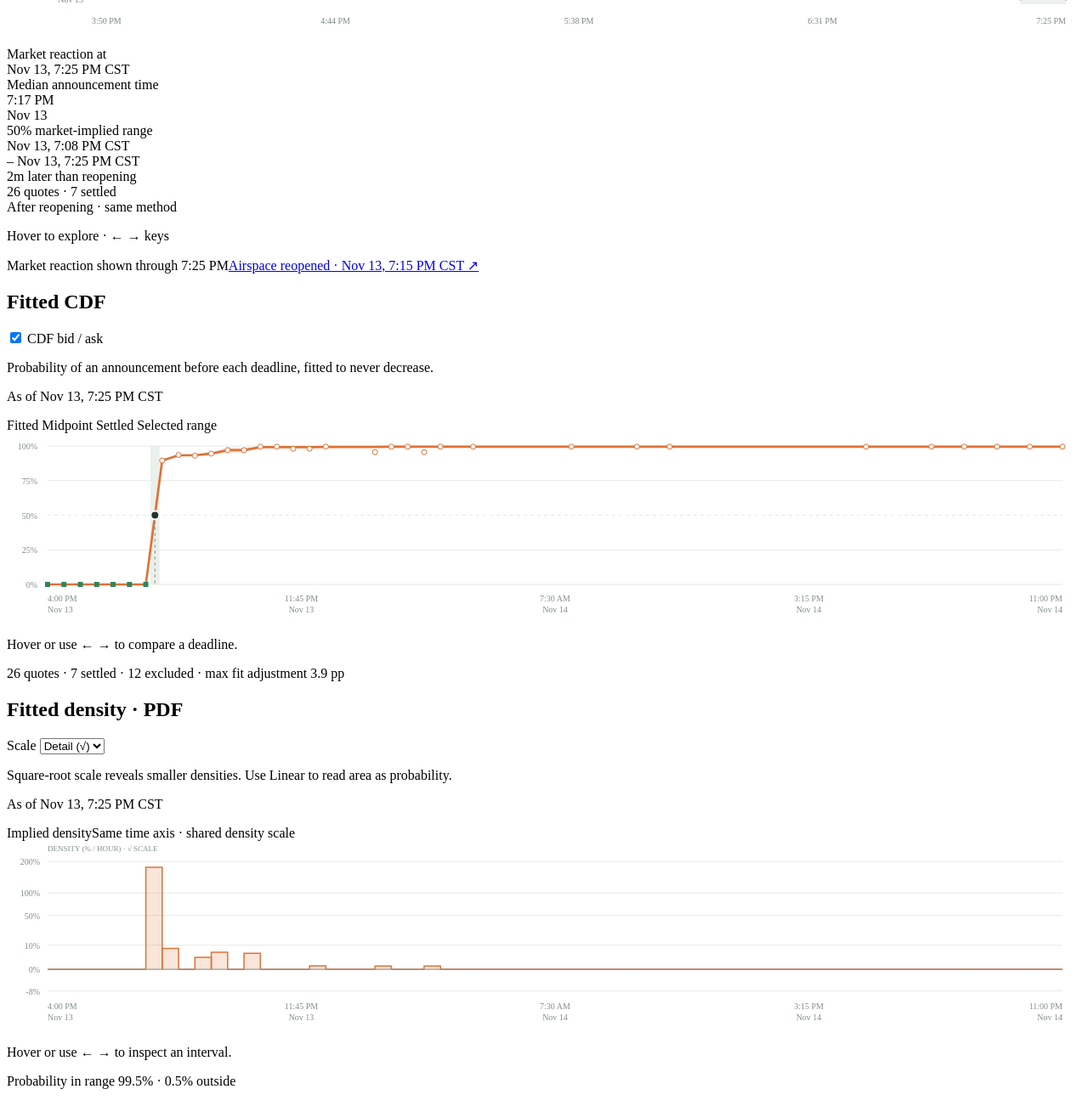
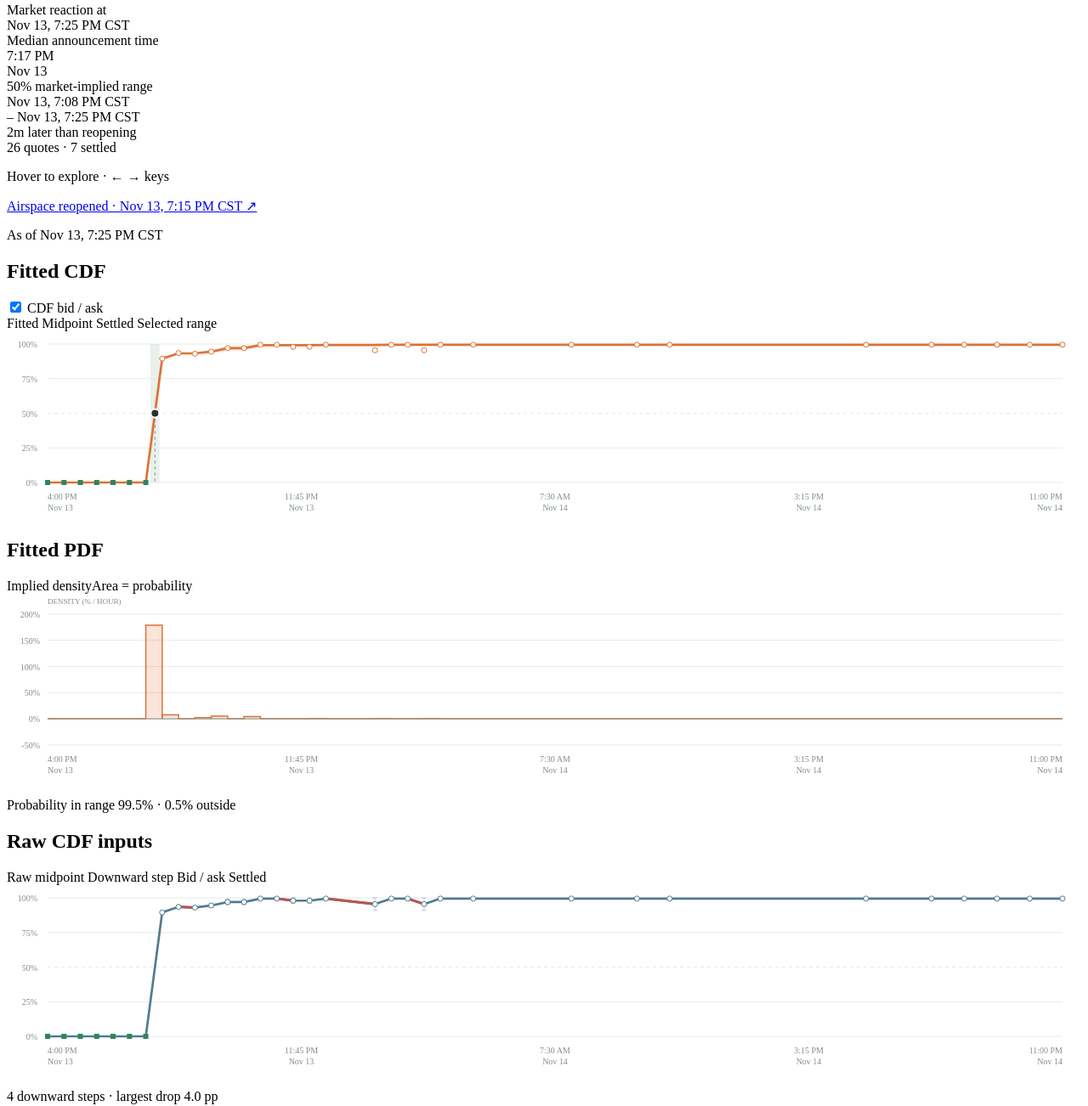
Before and after one commit to anish-krishnan/faa-ground-stop-prediction, a website with bundled scripts: page src/ui.html in a window 1280 px wide. Shown: the part 648-1950 px from the top of the page at 85% size. Built offline with nearby package versions, Linux system fonts and the light colour scheme; files whose address does not match are found by name.

Commit message:
Simplify dashboard copy and keep linear density scales

```diff
--- a/src/chart.mjs
+++ b/src/chart.mjs
@@ -70,7 +70,7 @@ export function drawChart(model, low, high, formatDate, formatTime, raw = false)
   }
   svg.push('</svg>');
   container.innerHTML = svg.join('');
-  detail.textContent = 'Hover or use ← → to compare a deadline.';
+  detail.textContent = '';
   let selected = -1;
   function inspect(index) {
     selected = index;
@@ -101,7 +101,6 @@ export function drawChart(model, low, high, formatDate, formatTime, raw = false)
 }
 
 export function drawDensity(model, formatDate, formatTime, raw = false) {
-  const compressed = $('densityScale').value === 'sqrt';
   const container = $(raw ? 'rawDensity' : 'density');
   const detail = $(raw ? 'rawDensityHover' : 'densityHover');
   const quality = $(raw ? 'rawDensityQuality' : 'densityQuality');
@@ -123,30 +122,13 @@ export function drawDensity(model, formatDate, formatTime, raw = false) {
   const min = Math.min(0, ...values.filter(v=>Math.abs(v)>1e-12)), max = Math.max(.01, ...values);
   const target = (max-min)/4, magnitude = 10**Math.floor(Math.log10(target));
   const step = [1,2,5,10].find(n => n*magnitude >= target)*magnitude;
-  const lower = compressed ? min*1.12 : Math.floor(min/step)*step;
-  const upper = compressed ? max*1.12 : Math.ceil(max/step)*step;
-  // A signed square root retains zero and negative raw slopes. Labels and
-  // tooltips stay in the original units; no density values are altered.
-  const transform = value => compressed ? Math.sign(value)*Math.sqrt(Math.abs(value)) : value;
-  const y = value => top+(transform(upper)-transform(value))/(transform(upper)-transform(lower))*(height-top-bottom);
+  const lower = Math.floor(min/step)*step, upper = Math.ceil(max/step)*step;
+  const y = value => top+(upper-value)/(upper-lower)*(height-top-bottom);
   const color = raw ? '#527b91' : '#df7136';
   const rate = n => `${(n*100).toFixed(1)}% / h`;
   const svg = [`<svg viewBox="0 0 ${width} ${height}" role="img" aria-label="${raw ? 'Raw CDF derivative; negative regions are invalid probability density' : 'Market-implied probability density per hour, derived from the fitted CDF'}">`,
-    `<text x="${left}" y="12" fill="#819088" font-size="9">DENSITY (% / HOUR) · ${compressed ? '√ SCALE' : 'LINEAR'}</text>`];
-  let yTicks;
-  if (compressed) {
-    yTicks = [0];
-    const candidates = [-4,-3,-2,-1,0,1,2].flatMap(exponent=>[1,2,5].map(n=>n*10**exponent));
-    for (const sign of [-1,1]) {
-      let previous = y(0);
-      for (const magnitude of candidates) {
-        const value = sign*magnitude;
-        if (value<lower || value>upper || Math.abs(y(value)-previous)<24) continue;
-        yTicks.push(value); previous = y(value);
-      }
-    }
-    if (min < -1e-12 && !yTicks.some(v=>v<0) && y(min)-y(0)>16) yTicks.push(min);
-  } else yTicks = Array.from({length:Math.round((upper-lower)/step)+1},(_,i)=>lower+i*step);
+    `<text x="${left}" y="12" fill="#819088" font-size="9">DENSITY (% / HOUR)</text>`];
+  const yTicks = Array.from({length:Math.round((upper-lower)/step)+1},(_,i)=>lower+i*step);
   for (const value of yTicks) {
     svg.push(`<line x1="${left}" x2="${width-right}" y1="${y(value)}" y2="${y(value)}" stroke="#e5eae5"/>`);
     svg.push(`<text x="${left-9}" y="${y(value)+4}" text-anchor="end" fill="#819088" font-size="10">${Number((value*100).toFixed(2))}%</text>`);
@@ -169,8 +151,8 @@ export function drawDensity(model, formatDate, formatTime, raw = false) {
   svg.push('</svg>'); container.innerHTML = svg.join('');
   const mass = intervals.reduce((sum,p)=>sum+p.mass,0);
   const negatives = intervals.filter(p=>p.perHour < -1e-12).length;
-  quality.textContent = raw ? `${negatives} negative ${negatives===1?'interval':'intervals'} · net CDF change ${(mass*100).toFixed(1)} pp` : `Probability in range ${percent(mass)} · ${percent(1-mass)} outside`;
-  detail.textContent = 'Hover or use ← → to inspect an interval.';
+  quality.textContent = raw ? `${negatives} negative ${negatives===1?'interval':'intervals'}` : `Probability in range ${percent(mass)} · ${percent(1-mass)} outside`;
+  detail.textContent = '';
   let selected = -1;
   function inspect(index) {
     selected = index;
--- a/src/client.js
+++ b/src/client.js
@@ -141,10 +141,10 @@ function renderUnavailable(model) {
 
 function renderArchiveHero() {
   if (!archive) return;
-  $('etaKicker').textContent = 'Nationwide ground stop';
+  $('etaKicker').textContent = '';
   $('median').textContent = 'Announced';
   $('median').classList.add('word');
-  $('medianDate').textContent = 'Qualifying outcome confirmed by Kalshi';
+  $('medianDate').textContent = '';
   $('countdown').textContent = '';
   $('rangeLabel').textContent = 'Announcement window';
   $('range').textContent = `${date(archive.settlement.earliest)} – before ${date(archive.settlement.latest)}`;
@@ -153,19 +153,15 @@ function renderArchiveHero() {
 
 function render(redrawHistory = true) {
   if (!state.snapshot) return;
-  $('densityCaption').textContent = $('densityScale').value === 'sqrt'
-    ? 'Square-root scale reveals smaller densities. Use Linear to read area as probability.'
-    : 'Area over an interval is its probability. Taller sections concentrate more probability per hour.';
   const model = archive ? history[selected].model : analyze(state.snapshot);
   state.model = model;
   if (archive) {
     $('historySection').hidden = false;
-    $('heroTitle').textContent = 'FAA ground stop · resolved';
+    $('heroTitle').textContent = 'FAA ground stop';
     $('brandMode').textContent = ' / ARCHIVE';
     $('referenceLink').textContent = `Airspace reopened · ${date(archive.reference.at)} ↗`;
     $('referenceLink').href = archive.reference.url;
     $('historyRangeLegend').textContent = `${Number($('coverage').value)*100}% range`;
-    $('historyBoundary').textContent = `Market reaction shown through ${format(archive.frames.at(-1).at)}`;
     if (redrawHistory) drawHistory($('historyChart'), $('historyDetails'), history, archive, selected, Number($('coverage').value), format, index => selectHistory(index, false));
   }
   const notices = [];
@@ -177,7 +173,7 @@ function render(redrawHistory = true) {
   $('notice').hidden = !notices.length;
   $('notice').textContent = notices.join(' ');
   renderRows(model);
-  for (const id of ['cdfSnapshot', 'rawSnapshot', 'densitySnapshot', 'rawDensitySnapshot']) $(id).textContent = `As of ${date(Date.parse(state.snapshot.fetchedAt))}`;
+  $('distributionSnapshot').textContent = `As of ${date(Date.parse(state.snapshot.fetchedAt))}`;
   if ((model.settled && !archive) || model.error) {
     renderUnavailable(model);
     renderArchiveHero();
@@ -223,7 +219,7 @@ dialog.addEventListener('click', event => {
   const box = dialog.getBoundingClientRect();
   if (event.target === dialog && (event.clientX < box.left || event.clientX > box.right || event.clientY < box.top || event.clientY > box.bottom)) dialog.close();
 });
-for (const id of ['timezone', 'coverage', 'tailHours', 'band', 'densityScale']) $(id).addEventListener('change', render);
+for (const id of ['timezone', 'coverage', 'tailHours', 'band']) $(id).addEventListener('change', render);
 function selectHistory(index, redrawHistory = true) {
   selected = index;
   state.snapshot = snapshotAt(archive, archive.frames[index]);
--- a/src/history-chart.mjs
+++ b/src/history-chart.mjs
@@ -83,7 +83,7 @@ export function drawHistory(container, details, history, archive, selected, cove
     if (p.median) { marker.setAttribute('cx', x(p.at)); marker.setAttribute('cy', y(p.median.time)); }
     details.innerHTML = `<div class="tooltip-label">${history[index].reaction ? 'Market reaction at' : 'Forecast at'}</div><div class="tooltip-time">${escape(date(p.at))}</div>` +
       (model.error ? '<p class="tooltip-empty">Not enough quotes at this minute.</p>' :
-        `<div class="tooltip-label">Median announcement time</div><div class="tooltip-eta">${escape((p.median.edge === 'after' ? 'After ' : p.median.edge === 'before' ? 'Before ' : '') + format(p.median.time))}</div><div class="tooltip-date">${escape(format(p.median.time, {month:'short',day:'numeric',hour:undefined,minute:undefined}))}</div><div class="tooltip-label">${Math.round(coverage*100)}% market-implied range</div><div class="tooltip-range">${escape(label(p.low))}<br>– ${escape(label(p.high))}</div><div class="tooltip-comparison">${escape(comparison(p.median))}</div><div class="tooltip-count">${model.quoteCount} quotes · ${model.settlementCount} settled${p.reaction ? '<br>After reopening · same method' : ''}</div>`);
+        `<div class="tooltip-label">Median announcement time</div><div class="tooltip-eta">${escape((p.median.edge === 'after' ? 'After ' : p.median.edge === 'before' ? 'Before ' : '') + format(p.median.time))}</div><div class="tooltip-date">${escape(format(p.median.time, {month:'short',day:'numeric',hour:undefined,minute:undefined}))}</div><div class="tooltip-label">${Math.round(coverage*100)}% market-implied range</div><div class="tooltip-range">${escape(label(p.low))}<br>– ${escape(label(p.high))}</div><div class="tooltip-comparison">${escape(comparison(p.median))}</div><div class="tooltip-count">${model.quoteCount} quotes · ${model.settlementCount} settled</div>`);
     if (notify) select(index);
   }
   show(selected, false);
--- a/src/ui.html
+++ b/src/ui.html
@@ -14,57 +14,48 @@
   <div class="control"><label for="coverage">Range</label><select id="coverage"><option value=".5" selected>50%</option><option value=".8">80%</option><option value=".9">90%</option></select></div>
 </section>
 <section id="historySection" class="history-card" aria-labelledby="historyTitle" hidden>
-  <div class="section-top"><h2 id="historyTitle">ETA over time</h2><span class="fine">Reconstructed · 1 min</span></div>
+  <div class="section-top"><h2 id="historyTitle">ETA over time</h2><span class="fine">1-minute snapshots</span></div>
   <div class="legend"><span><i class="orange"></i> Median ETA</span><span><i class="tint"></i><span id="historyRangeLegend">50% range</span></span><span><i class="actual"></i> Reopened</span><span><i class="reaction"></i> Market reaction</span></div>
   <div class="history-layout">
     <div id="historyChart" class="history-chart" tabindex="0" role="group" aria-label="Explore historical forecasts. Hover, tap, or use left and right arrow keys." aria-describedby="historyDetails"></div>
     <aside id="historyDetails" class="history-tooltip" role="tooltip" aria-label="Historical forecast details"></aside>
   </div>
   <p class="history-hint">Hover to explore · ← → keys</p>
-  <div class="history-foot"><span id="historyBoundary">Pre-reopening forecasts only</span><a id="referenceLink" target="_blank" rel="noopener"></a></div>
+  <div class="history-foot"><a id="referenceLink" target="_blank" rel="noopener"></a></div>
 </section>
+<p id="distributionSnapshot" class="distribution-snapshot fine"></p>
 <div class="distribution-grid">
 <section class="chart-card" aria-labelledby="chartTitle"><div class="section-top"><h2 id="chartTitle">Fitted CDF</h2><label class="check"><input id="band" type="checkbox" aria-controls="chart rawChart" checked> CDF bid / ask</label></div>
-  <p class="chart-caption">Probability of an announcement before each deadline, fitted to never decrease.</p>
-  <p id="cdfSnapshot" class="fine"></p>
   <div class="legend"><span><i class="orange"></i> Fitted</span><span><i class="dot"></i> Midpoint</span><span><i class="settled"></i> Settled</span><span><i class="tint"></i> Selected range</span></div>
   <div id="chart" class="chart" tabindex="0" role="group" aria-describedby="hover" aria-label="Fitted CDF. Hover, tap, or use arrow keys to inspect a deadline."><div class="empty">Loading…</div></div>
   <p id="hover" class="chart-note"></p>
-  <div class="chart-bottom"><span id="quality"></span></div>
 </section>
 <section class="chart-card" aria-labelledby="densityTitle">
-  <div class="section-top"><h2 id="densityTitle">Fitted density · PDF</h2><label class="density-scale" for="densityScale">Scale <select id="densityScale" aria-label="Density scale" aria-controls="density rawDensity"><option value="sqrt" selected>Detail (√)</option><option value="linear">Linear</option></select></label></div>
-  <p id="densityCaption" class="chart-caption">Square-root scale reveals smaller densities. Use Linear to read area as probability.</p>
-  <p id="densitySnapshot" class="fine"></p>
-  <div class="legend"><span><i class="orange"></i> Implied density</span><span>Same time axis · shared density scale</span></div>
+  <div class="section-top"><h2 id="densityTitle">Fitted PDF</h2></div>
+  <div class="legend"><span><i class="orange"></i> Implied density</span><span>Area = probability</span></div>
   <div id="density" class="chart" tabindex="0" role="group" aria-describedby="densityHover" aria-label="Fitted probability density. Hover, tap, or use arrow keys to inspect an interval."></div>
   <p id="densityHover" class="chart-note"></p><div id="densityQuality" class="chart-bottom"></div>
 </section>
 <section class="chart-card raw-card" aria-labelledby="rawTitle">
-  <div class="section-top"><h2 id="rawTitle">Raw CDF inputs</h2><span class="fine">Before fitting</span></div>
-  <p class="chart-caption">Unadjusted quote midpoints, with known settlements. Downward steps violate a valid CDF.</p>
-  <p id="rawSnapshot" class="fine"></p>
+  <div class="section-top"><h2 id="rawTitle">Raw CDF inputs</h2></div>
   <div class="legend"><span><i class="raw"></i> Raw midpoint</span><span><i class="decrease"></i> Downward step</span><span><i class="whisker"></i> Bid / ask</span><span><i class="settled"></i> Settled</span></div>
   <div id="rawChart" class="chart" tabindex="0" role="group" aria-describedby="rawHover" aria-label="Raw market probabilities. Hover, tap, or use arrow keys to compare with the fitted CDF."><div class="empty">Loading…</div></div>
   <p id="rawHover" class="chart-note"></p>
   <div class="chart-bottom"><span id="rawQuality"></span></div>
 </section>
 <section class="chart-card raw-card" aria-labelledby="rawDensityTitle">
-  <div class="section-top"><h2 id="rawDensityTitle">Raw density</h2><span class="fine">Before fitting</span></div>
-  <p class="chart-caption">Slope of the raw curve, using the scale above. Red regions are invalid negative density.</p>
-  <p id="rawDensitySnapshot" class="fine"></p>
-  <div class="legend"><span><i class="raw"></i> Raw slope</span><span><i class="decrease"></i> Invalid negative density</span></div>
+  <div class="section-top"><h2 id="rawDensityTitle">Raw derivative</h2></div>
+  <div class="legend"><span><i class="raw"></i> Raw slope</span><span><i class="decrease"></i> Negative (invalid)</span></div>
   <div id="rawDensity" class="chart" tabindex="0" role="group" aria-describedby="rawDensityHover" aria-label="Raw curve derivative. Hover, tap, or use arrow keys to inspect an interval."></div>
   <p id="rawDensityHover" class="chart-note"></p><div id="rawDensityQuality" class="chart-bottom"></div>
 </section>
 </div>
-<p class="chart-caption">Density = change in CDF ÷ hours between deadlines. It is constant between points because we interpolate linearly. Tails outside the plotted range are not assigned a density.</p>
 <section class="contracts" aria-labelledby="marketTitle"><div class="section-top"><h2 id="marketTitle">Market data</h2><span id="volume" class="fine"></span></div><div class="table-scroll"><table><thead><tr><th>Announcement before</th><th>YES bid</th><th>YES ask</th><th>Midpoint</th><th>Fitted</th><th>Quote as of</th><th>Status</th></tr></thead><tbody id="rows"><tr><td colspan="7">Loading…</td></tr></tbody></table></div></section>
 <dialog id="mathDialog" aria-labelledby="mathTitle"><div class="dialog-top"><div><h2 id="mathTitle">How was this computed?</h2></div><button id="closeMath" class="close-button" aria-label="Close explanation">×</button></div>
 <div class="math-content">
 <p class="math-intro">The ETA predicts the FAA’s nationwide lifting announcement, not an individual flight’s departure.</p>
 <section><span class="step">01</span><h3>Quote midpoints</h3><p>A YES contract pays $1 if the announcement happens before its deadline. We use the midpoint between the best YES bid and ask as a rough probability.</p><div class="formula">p<sub>i</sub> = (YES bid<sub>i</sub> + YES ask<sub>i</sub>) / 2</div><p class="math-example">For example: a 47¢ bid and 51¢ ask imply approximately 49%. Prices are market expectations, not calibrated odds.</p></section>
-<section><span class="step">02</span><h3>Monotonic fit</h3><p>“Before 3 a.m.” must be at least as likely as “before midnight.” If quotes disagree, a weighted isotonic regression finds the nearest nondecreasing curve. Narrower spreads receive more weight. Outcomes already settled at the observation time are fixed at 0% for NO and 100% for YES; the fit cannot move them.</p><div class="formula">min Σ w<sub>i</sub>(F<sub>i</sub> − p<sub>i</sub>)² &nbsp; with &nbsp; F<sub>i</sub> ≤ F<sub>i+1</sub><br><small>w<sub>i</sub> = 1 / max(ask<sub>i</sub> − bid<sub>i</sub>, 0.02)²</small></div></section>
+<section><span class="step">02</span><h3>Monotonic fit</h3><p id="quality" class="math-example"></p><p>“Before 3 a.m.” must be at least as likely as “before midnight.” If quotes disagree, a weighted isotonic regression finds the nearest nondecreasing curve. Narrower spreads receive more weight. Outcomes already settled at the observation time are fixed at 0% for NO and 100% for YES; the fit cannot move them.</p><div class="formula">min Σ w<sub>i</sub>(F<sub>i</sub> − p<sub>i</sub>)² &nbsp; with &nbsp; F<sub>i</sub> ≤ F<sub>i+1</sub><br><small>w<sub>i</sub> = 1 / max(ask<sub>i</sub> − bid<sub>i</sub>, 0.02)²</small></div></section>
 <section><span class="step">03</span><h3>Median</h3><p>The forecast ETA is the <strong>median</strong>: half the implied probability lies before it and half after. We interpolate linearly between neighboring quoted or settled deadlines that bracket the percentile. There is no synthetic 0% point at the observation time.</p><div class="formula">t<sub>50</sub> = t<sub>a</sub> + (0.50 − F<sub>a</sub>) / (F<sub>b</sub> − F<sub>a</sub>) × (t<sub>b</sub> − t<sub>a</sub>)</div><p id="mathExample" class="math-example">A live worked example will appear here once prices load.</p></section>
 <section><span class="step">04</span><h3>Probability range</h3><p>The default middle 50% runs from the 25th to the 75th percentile. Middle 80% uses the 10th and 90th; middle 90% uses the 5th and 95th. If the available points do not bracket a percentile, we show “before” the first supported deadline or “after” the last. These are bounds, not exact times.</p><p>The PDF is the slope of the linearly interpolated CDF: (F<sub>b</sub> − F<sub>a</sub>) / hours between deadlines. Its height is probability per hour; its area gives interval probability. For example, a 10-point increase over half an hour is 20% per hour. Density can exceed 100% per hour over a short interval. We do not normalize the displayed area to 100% or assign a shape to unobserved tails. Negative raw slopes are shown for comparison but cannot be valid probability densities.</p><p>The bid/ask band and median sensitivity use separate monotonic fits of bids and asks. They show quote uncertainty, <strong>not a statistical confidence interval</strong>.</p></section>
 <section><span class="step">05</span><h3>Mean and tail assumption</h3><p>The average can be later than the median because of a small chance of a very long delay. When the first supported point A has probability 0%, we integrate from A. Otherwise the mean is unavailable because the lower tail is unknown. For the upper tail, you choose the average additional wait after the final deadline L.</p><div class="formula">E[T] ≈ A + ∫<sub>A</sub><sup>L</sup> [1 − F(t)] dt + [1 − F(L)] × tail wait</div>
```
Also changed, not shown: README.md, src/style.css.
